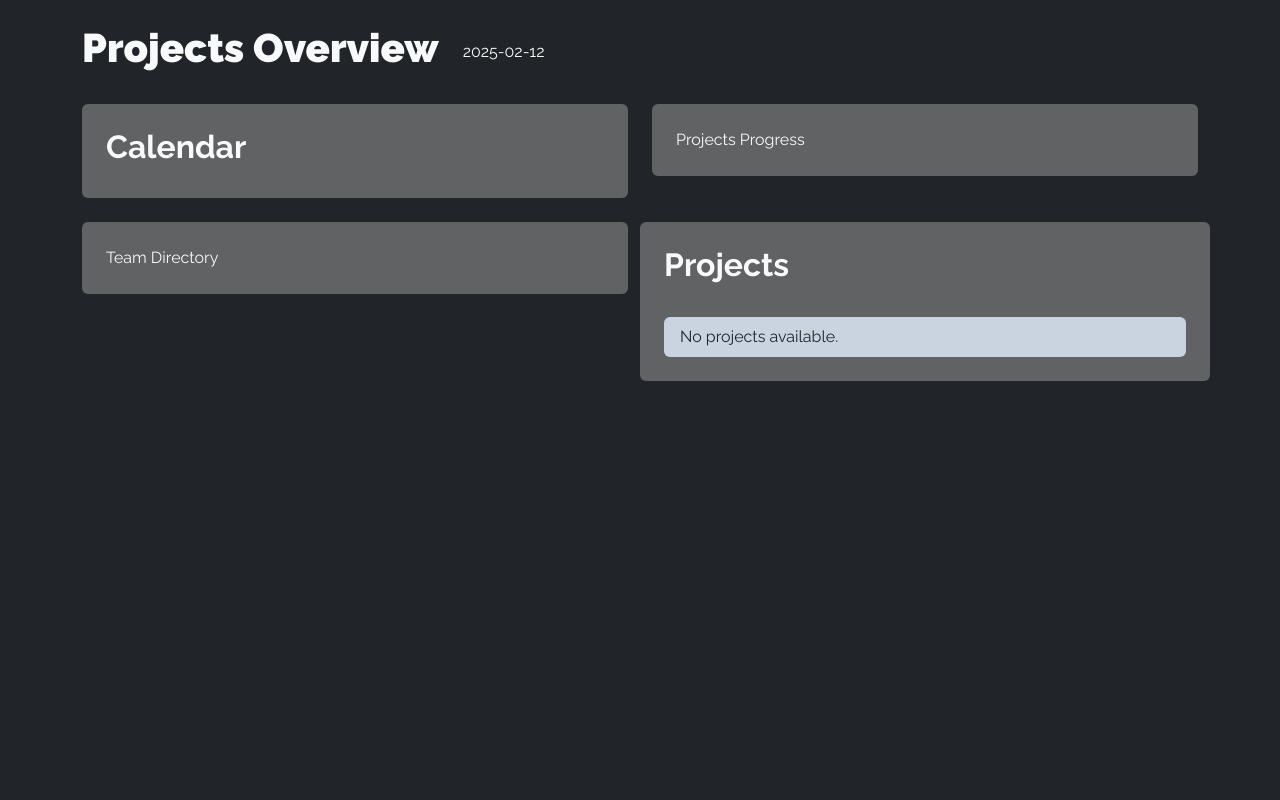
After one commit to MartaSanzFlores/Team-Task-Manager-Project, a Symfony app: template templates/home/home.html.twig in a window 1280 px wide. The commit adds this page. Run offline with Twig, Linux system fonts and the light colour scheme; the template is opened without the code that fills it, so the values that code supplies are empty; style sheets or scripts are compiled from the project's sources; some libraries are stand-ins or nearby versions.

Commit message:
up home and forms front

```diff
--- a/assets/app.js
+++ b/assets/app.js
@@ -9,5 +9,6 @@ import './styles/app.css';
 import './styles/components/list.css';
 import './styles/components/alerts.css';
 import './styles/components/buttons.css';
+import './styles/components/sections.css';
 
 console.log('This log comes from assets/app.js - welcome to AssetMapper! 🎉');
--- a/assets/styles/app.css
+++ b/assets/styles/app.css
@@ -1,10 +1,46 @@
 html,
 body {
-    min-height: 100vh;
-    width: 100vw;
+    height: 100vh !important;
+    width: 100vw !important;
 }
 
 body {
-    background-color: aliceblue;
-    font-family: "Raleway", serif;
+    background-color: #212529;
+    font-family: "Raleway", serif !important;
 }
+
+/* Fonts */
+
+h1 {
+    font-weight: 900 !important;
+}
+
+h2 {
+    font-weight: 700 !important;
+}
+
+h3 {
+    font-size: calc(1rem + .6vw) !important;
+}
+
+.link {
+    color: #aad3ff !important;
+}
+
+.link:hover {
+    font-weight: 800 !important;
+}
+
+/* Colors */
+
+.bg-primary {
+    background-color: #212529 !important;
+}
+
+.bg-secondary {
+    background-color: #323436 !important;
+}
+
+.bg-tertiary {
+    background-color: #606264 !important;
+}
--- a/assets/styles/components/alerts.css
+++ b/assets/styles/components/alerts.css
@@ -1,5 +1,6 @@
 .warning {
     background-color: #c9d4e0 !important;
+    color: #212529;
     padding: 8px 16px !important;
     border: 1px #c9d4e0 !important;
     border-radius: 0.375rem;
--- a/assets/styles/components/buttons.css
+++ b/assets/styles/components/buttons.css
@@ -1,11 +1,27 @@
+.btn {
+    border-radius: 1rem !important;
+}
+
 .primary {
-    color: #fff;
-    background-color: #212529;
+    color: #000000;
+    background-color: #aad3ff;
     transition: all 0.5s ease-out
 }
 
 .primary:hover {
-    color: #212529;
-    background-color: #fff;
-    border: solid 1px #212529;
+    color: #aad3ff;
+    background-color: #212529;
+    border: solid 1px #aad3ff;
 }
+
+.success {
+    color: #000000;
+    background-color: #59a783;
+    transition: all 0.5s ease-out
+}
+
+.success:hover {
+    color: #59a783;
+    background-color: #212529;
+    border: solid 1px #59a783;
+}
--- /dev/null
+++ b/assets/styles/components/sections.css
@@ -0,0 +1,27 @@
+.sub-section {
+    max-height: 300px;
+}
+
+.sub-section {
+    overflow: auto;
+    max-height: 300px;
+}
+
+.sub-section::-webkit-scrollbar {
+    width: 10px;
+}
+
+.sub-section::-webkit-scrollbar-track {
+    background: #606264;
+    border-radius: 10px;
+}
+
+.sub-section::-webkit-scrollbar-thumb {
+    background: #aad3ff;
+    border-radius: 20px;
+}
+
+
+.sub-section::-webkit-scrollbar-thumb:hover {
+    background: #212529;
+}
--- a/src/Form/ProjectType.php
+++ b/src/Form/ProjectType.php
@@ -24,7 +24,7 @@ class ProjectType extends AbstractType
             ])
             ->add('members', EntityType::class, [
                 'class' => User::class,
-                'choice_label' => 'id',
+                'choice_label' => 'name',
                 'multiple' => true,
             ])
         ;
--- a/src/Form/RegistrationFormType.php
+++ b/src/Form/RegistrationFormType.php
@@ -17,6 +17,7 @@ class RegistrationFormType extends AbstractType
     public function buildForm(FormBuilderInterface $builder, array $options): void
     {
         $builder
+            ->add('name')
             ->add('email')
             ->add('agreeTerms', CheckboxType::class, [
                 'mapped' => false,
--- a/templates/base.html.twig
+++ b/templates/base.html.twig
@@ -24,11 +24,9 @@
     </head>
     <body>
 
-        {% include 'partials/header.html.twig' %}
+        {# {% include 'partials/header.html.twig' %} #}
 
-        <div class="container mt-4">
-            {% block body %}{% endblock %}
-        </div>
+        {% block body %}{% endblock %}
 
     </body>
 </html>
--- /dev/null
+++ b/templates/home/home.html.twig
@@ -0,0 +1,74 @@
+{% extends 'base.html.twig' %}
+
+{% block title %}Projects{% endblock %}
+
+{% block body %}
+
+{% set today = "now"|date("Y-m-d") %}
+
+<section id="projects_overview" class="container h-100 d-flex flex-column justify-content-center text-light">
+
+    <div class="h-100">
+
+        <div class="d-flex align-items-center my-4">
+            <h1>Projects Overview</h1>
+            <span class="ms-4">{{ today }}</span>
+        </div>
+
+        <div>
+            <div class="row g-4 mb-4">
+                <div class="col-6">
+                    <div class="sub-section bg-tertiary rounded  p-4">
+                        <h2>Calendar</h2>
+                    </div>
+                </div>
+                <div class="col-6">
+                    <div class="sub-section bg-tertiary rounded  p-4">
+                        Projects Progress
+                    </div>
+                </div>
+            </div>
+            <div class="row g-4">
+                <div class="col-6">
+                    <div class="sub-section bg-tertiary rounded  p-4">
+                        Team Directory
+                    </div>
+                </div>
+                <div class="col-6 overflow-auto bg-tertiary sub-section rounded p-4">
+                    <div class="d-flex flex-column">
+                        <div class="d-flex justify-content-between align-items-center mb-4">
+                            <h2>Projects</h2>
+                            {% if is_granted('ROLE_ADMIN') %}
+                            <a href="{{ path('create_project') }}" class="btn primary">Create Project</a>
+                            {% endif %}
+                        </div>
+                        {% if projects %}
+                                {% for project in projects %}
+                                    <div class="list-group">
+                                        <a href="{{ path('project', {'id': project.id}) }}" class="list-group-item list-group-item-action">
+                                            <div class="d-flex justify-content-between align-items-center">
+                                                <p class="m-0 p-0">{{ project.title }}</p>
+                                                <span class="material-symbols-outlined">
+                                                    {% if app.user.id == project.owner.id or project.members|filter(member => member.id == app.user.id)|length > 0 %}
+                                                        lock_open
+                                                    {% else %}
+                                                        lock
+                                                    {% endif %}
+                                                </span>
+                                            </div>
+                                        </a>
+                                    </div>
+                                {% endfor %}
+                        {% else %}
+                            <p class="warning m-0">No projects available.</p>
+                        {% endif %}
+                    </div>
+                </div>
+            </div>
+        </div>
+
+    </div>
+
+</section>
+
+{% endblock %}
```
Also changed, not shown: migrations/Version20250212162026.php (added, +31 -0 lines), src/Controller/HomeController.php (+10 -4 lines), src/Entity/User.php (+26 -0 lines), templates/home/index.html.twig (deleted, +0 -54 lines), templates/home/welcome.html.twig (added, +25 -0 lines), templates/login/index.html.twig (+26 -17 lines), templates/project/create.html.twig (+19 -12 lines), templates/registration/register.html.twig (+19 -11 lines), public/images/vector.png (added), 1 other file.
